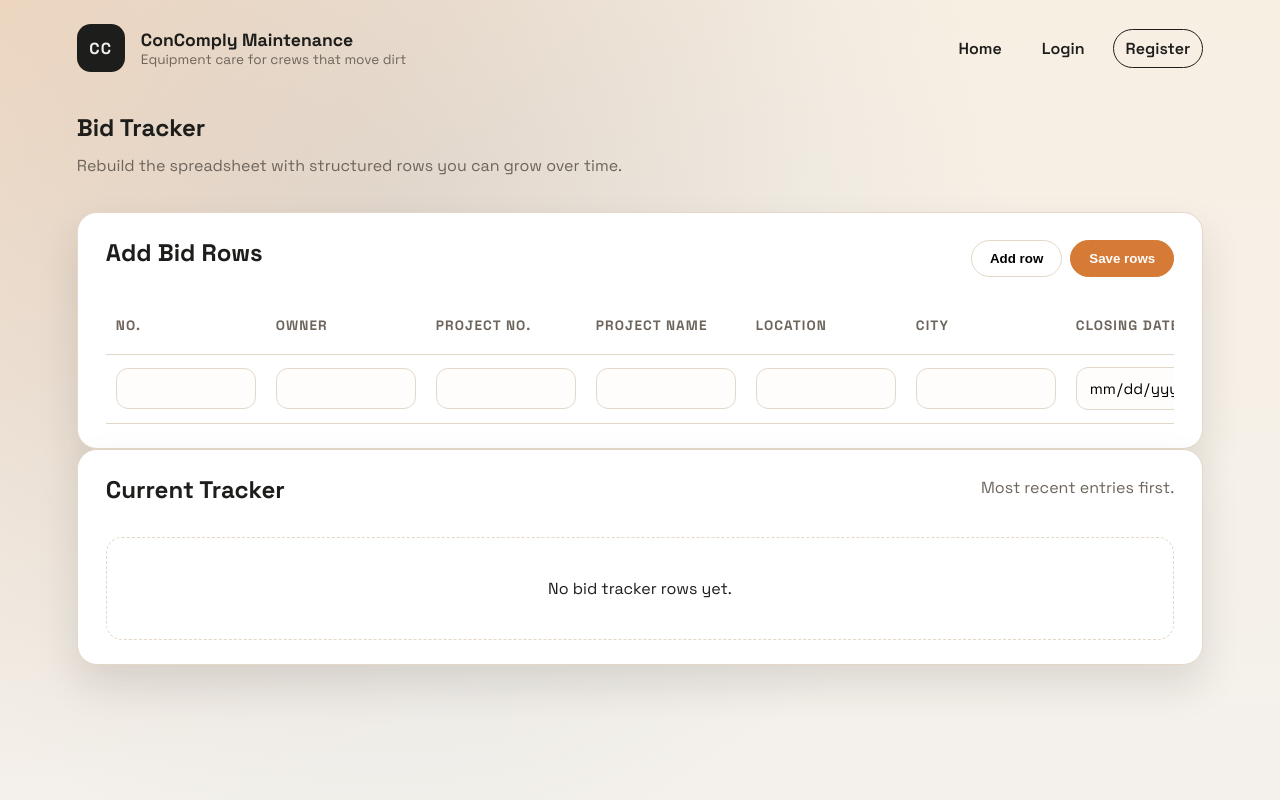
After one commit to Klodmy/concomply2, a Flask app: template templates/bid_tracker.html in a window 1280 px wide. The commit adds this page. Run offline with Flask 3, Linux system fonts and the light colour scheme; the template is opened without the code that fills it, so the values that code supplies are empty.

Commit message:
added bids

```diff
--- a/app.py
+++ b/app.py
@@ -24,6 +24,7 @@ from models import (
     RepairCostItem,
     EquipmentCheckIn,
     AuditLog,
+    BidTrackerEntry,
 )
 from utils import hash_password, verify_password
 
@@ -135,6 +136,31 @@ def parse_cost_items(descriptions, amounts):
         items.append((desc, value))
         total += value
     return items, total
+
+def parse_optional_int(value, field_name, row_index):
+    if value is None or value == "":
+        return None
+    try:
+        return int(value)
+    except ValueError as exc:
+        raise ValueError(f"Row {row_index}: {field_name} must be a whole number.") from exc
+
+def parse_optional_float(value, field_name, row_index):
+    if value is None or value == "":
+        return None
+    try:
+        return float(value)
+    except ValueError as exc:
+        raise ValueError(f"Row {row_index}: {field_name} must be a number.") from exc
+
+def validate_choice(value, allowed_values, field_name, row_index=None):
+    if value is None or value == "":
+        return None
+    if value not in allowed_values:
+        prefix = f"Row {row_index}: " if row_index else ""
+        allowed_text = ", ".join(allowed_values)
+        raise ValueError(f"{prefix}{field_name} must be one of: {allowed_text}.")
+    return value
 
 def log_action(user, action, entity, entity_id=None, details=None):
     entry = AuditLog(
@@ -281,6 +307,154 @@ def team(user):
     db.session.commit()
     flash("Team member created.", "success")
     return redirect(url_for("team"))
+
+@app.route("/bid-tracker", methods=["GET", "POST"])
+@login_required
+def bid_tracker(user):
+    allowed_roles = ("GC", "SUB", "PQ")
+    allowed_types = ("Municipal", "ICI/Private", "Subdivision", "MTO")
+    allowed_statuses = ("Submitted", "No Bid")
+
+    if request.method == "GET":
+        entries = (
+            BidTrackerEntry.query
+            .filter_by(admin_user_id=user.id)
+            .order_by(BidTrackerEntry.created_at.desc())
+            .all()
+        )
+        return render_template("bid_tracker.html", entries=entries)
+
+    fields = {
+        "line_number": request.form.getlist("line_number"),
+        "owner": request.form.getlist("owner"),
+        "project_number": request.form.getlist("project_number"),
+        "project_name": request.form.getlist("project_name"),
+        "location": request.form.getlist("location"),
+        "city": request.form.getlist("city"),
+        "closing_date": request.form.getlist("closing_date"),
+        "closing_time": request.form.getlist("closing_time"),
+        "role": request.form.getlist("role"),
+        "asphalt_tonnage": request.form.getlist("asphalt_tonnage"),
+        "bid_type": request.form.getlist("bid_type"),
+        "estimator_responsible": request.form.getlist("estimator_responsible"),
+        "submission_status": request.form.getlist("submission_status"),
+        "notes_comments": request.form.getlist("notes_comments"),
+        "follow_up_notes": request.form.getlist("follow_up_notes"),
+        "gc_awarded": request.form.getlist("gc_awarded"),
+        "amount_award": request.form.getlist("amount_award"),
+    }
+    row_count = max((len(values) for values in fields.values()), default=0)
+    created = 0
+
+    try:
+        for index in range(row_count):
+            row_values = {key: (values[index] if index < len(values) else "") for key, values in fields.items()}
+            if not any(value.strip() for value in row_values.values() if isinstance(value, str)):
+                continue
+
+            row_index = index + 1
+            closing_date = (
+                datetime.strptime(row_values["closing_date"], "%Y-%m-%d").date()
+                if row_values["closing_date"]
+                else None
+            )
+            closing_time = (
+                datetime.strptime(row_values["closing_time"], "%H:%M").time()
+                if row_values["closing_time"]
+                else None
+            )
+            entry = BidTrackerEntry(
+                admin_user_id=user.id,
+                line_number=parse_optional_int(row_values["line_number"], "No.", row_index),
+                owner=row_values["owner"].strip() or None,
+                project_number=row_values["project_number"].strip() or None,
+                project_name=row_values["project_name"].strip() or None,
+                location=row_values["location"].strip() or None,
+                city=row_values["city"].strip() or None,
+                closing_date=closing_date,
+                closing_time=closing_time,
+                role=validate_choice(row_values["role"].strip(), allowed_roles, "Role", row_index),
+                asphalt_tonnage=parse_optional_float(row_values["asphalt_tonnage"], "Asphalt Tonnage", row_index),
+                bid_type=validate_choice(row_values["bid_type"].strip(), allowed_types, "Type", row_index),
+                estimator_responsible=row_values["estimator_responsible"].strip() or None,
+                submission_status=validate_choice(row_values["submission_status"].strip(), allowed_statuses, "Bid Status", row_index),
+                notes_comments=row_values["notes_comments"].strip() or None,
+                follow_up_notes=row_values["follow_up_notes"].strip() or None,
+                gc_awarded=row_values["gc_awarded"].strip() or None,
+                amount_award=parse_optional_float(row_values["amount_award"], "Amount of Award", row_index),
+            )
+            db.session.add(entry)
+            created += 1
+
+        if created == 0:
+            flash("No rows were added. Fill out at least one field.", "error")
+            return redirect(url_for("bid_tracker"))
+
+        log_action(user, "create", "bid_tracker_entry", details=f"rows={created}")
+        db.session.commit()
+        flash(f"{created} row(s) added to the bid tracker.", "success")
+        return redirect(url_for("bid_tracker"))
+    except ValueError as exc:
+        db.session.rollback()
+        flash(str(exc), "error")
+        return redirect(url_for("bid_tracker"))
+    except Exception:
+        db.session.rollback()
+        app.logger.exception("Error saving bid tracker entries")
+        flash("Error saving bid tracker entries. Please try again.", "error")
+        return redirect(url_for("bid_tracker"))
+
+@app.route("/bid-tracker/<int:entry_id>/update", methods=["POST"])
+@login_required
+def update_bid_tracker_entry(user, entry_id):
+    allowed_roles = ("GC", "SUB", "PQ")
+    allowed_types = ("Municipal", "ICI/Private", "Subdivision", "MTO")
+    allowed_statuses = ("Submitted", "No Bid")
+
+    entry = BidTrackerEntry.query.filter_by(id=entry_id, admin_user_id=user.id).first()
+    if not entry:
+        flash("Bid tracker entry not found.", "error")
+        return redirect(url_for("bid_tracker"))
+
+    try:
+        closing_date_raw = request.form.get("closing_date")
+        closing_time_raw = request.form.get("closing_time")
+        entry.line_number = parse_optional_int(request.form.get("line_number"), "No.", 1)
+        entry.owner = (request.form.get("owner") or "").strip() or None
+        entry.project_number = (request.form.get("project_number") or "").strip() or None
+        entry.project_name = (request.form.get("project_name") or "").strip() or None
+        entry.location = (request.form.get("location") or "").strip() or None
+        entry.city = (request.form.get("city") or "").strip() or None
+        entry.closing_date = (
+            datetime.strptime(closing_date_raw, "%Y-%m-%d").date()
+            if closing_date_raw
+            else None
+        )
+        entry.closing_time = (
+            datetime.strptime(closing_time_raw, "%H:%M").time()
+            if closing_time_raw
+            else None
+        )
+        entry.role = validate_choice((request.form.get("role") or "").strip(), allowed_roles, "Role")
+        entry.asphalt_tonnage = parse_optional_float(request.form.get("asphalt_tonnage"), "Asphalt Tonnage", 1)
+        entry.bid_type = validate_choice((request.form.get("bid_type") or "").strip(), allowed_types, "Type")
+        entry.estimator_responsible = (request.form.get("estimator_responsible") or "").strip() or None
+        entry.submission_status = validate_choice((request.form.get("submission_status") or "").strip(), allowed_statuses, "Bid Status")
+        entry.notes_comments = (request.form.get("notes_comments") or "").strip() or None
+        entry.follow_up_notes = (request.form.get("follow_up_notes") or "").strip() or None
+        entry.gc_awarded = (request.form.get("gc_awarded") or "").strip() or None
+        entry.amount_award = parse_optional_float(request.form.get("amount_award"), "Amount of Award", 1)
+        log_action(user, "update", "bid_tracker_entry", entry.id)
+        db.session.commit()
+        flash("Bid tracker entry updated.", "success")
+    except ValueError as exc:
+        db.session.rollback()
+        flash(str(exc), "error")
+    except Exception:
+        db.session.rollback()
+        app.logger.exception("Error updating bid tracker entry")
+        flash("Error updating bid tracker entry. Please try again.", "error")
+    return redirect(url_for("bid_tracker"))
 
 @app.route("/add_equipment", methods=["GET", "POST"])
 @login_required
--- a/create_db.py
+++ b/create_db.py
@@ -10,6 +10,7 @@ from models import (
     RepairCostItem,
     EquipmentCheckIn,
     AuditLog,
+    BidTrackerEntry,
 )
 import os
 
--- a/static/app.css
+++ b/static/app.css
@@ -193,6 +193,11 @@ p {
     width: 100%;
 }
 
+.button.small {
+    padding: 6px 12px;
+    font-size: 0.85rem;
+}
+
 .split {
     display: grid;
     gap: 24px;
@@ -281,6 +286,30 @@ p {
     width: 100%;
     overflow-x: auto;
     margin-top: 16px;
+}
+
+.table-input {
+    width: 100%;
+    min-width: 140px;
+    border-radius: 10px;
+    border: 1px solid var(--border);
+    padding: 8px 10px;
+    font-family: inherit;
+    font-size: 0.9rem;
+    background: #fffdfb;
+}
+
+.bid-table th,
+.bid-table td {
+    vertical-align: middle;
+}
+
+.status-submitted {
+    background: rgba(46, 125, 50, 0.12);
+}
+
+.status-no-bid {
+    background: rgba(195, 71, 45, 0.12);
 }
 
 table {
--- a/static/app.js
+++ b/static/app.js
@@ -26,8 +26,12 @@ document.addEventListener("DOMContentLoaded", () => {
 
         const addRow = () => {
             const clone = templateRow.cloneNode(true);
-            clone.querySelectorAll("input").forEach((input) => {
-                input.value = "";
+            clone.querySelectorAll("input, select, textarea").forEach((field) => {
+                if (field.tagName === "SELECT") {
+                    field.selectedIndex = 0;
+                } else {
+                    field.value = "";
+                }
             });
             section.appendChild(clone);
             updateRemoveButtons();
@@ -50,4 +54,47 @@ document.addEventListener("DOMContentLoaded", () => {
 
         updateRemoveButtons();
     });
+
+    const bidTable = document.querySelector("[data-bid-rows]");
+    if (bidTable) {
+        const addButton = document.querySelector("[data-add-bid-row]");
+        const templateRow = bidTable.querySelector("[data-bid-row]");
+
+        const updateRemoveButtons = () => {
+            const rows = bidTable.querySelectorAll("[data-bid-row]");
+            rows.forEach((row) => {
+                const removeButton = row.querySelector("[data-remove-bid-row]");
+                if (removeButton) {
+                    removeButton.disabled = rows.length === 1;
+                    removeButton.style.opacity = rows.length === 1 ? "0.5" : "1";
+                }
+            });
+        };
+
+        const addRow = () => {
+            const clone = templateRow.cloneNode(true);
+            clone.querySelectorAll("input").forEach((input) => {
+                input.value = "";
+            });
+            bidTable.appendChild(clone);
+            updateRemoveButtons();
+        };
+
+        bidTable.addEventListener("click", (event) => {
+            const removeButton = event.target.closest("[data-remove-bid-row]");
+            if (removeButton) {
+                const rows = bidTable.querySelectorAll("[data-bid-row]");
+                if (rows.length > 1) {
+                    removeButton.closest("[data-bid-row]").remove();
+                    updateRemoveButtons();
+                }
+            }
+        });
+
+        if (addButton) {
+            addButton.addEventListener("click", addRow);
+        }
+
+        updateRemoveButtons();
+    }
 });
--- a/templates/base.html
+++ b/templates/base.html
@@ -22,6 +22,7 @@
             {% if session.get("user_id") %}
                 <a href="{{ url_for('dashboard') }}">Dashboard</a>
                 <a href="{{ url_for('add_equipment') }}">Equipment</a>
+                <a href="{{ url_for('bid_tracker') }}">Bid Tracker</a>
                 {% if current_user and current_user.role == "admin" %}
                     <a href="{{ url_for('team') }}">Team</a>
                 {% endif %}
--- /dev/null
+++ b/templates/bid_tracker.html
@@ -0,0 +1,211 @@
+{% extends "base.html" %}
+
+{% block title %}Bid Tracker | ConComply{% endblock %}
+
+{% block content %}
+<section class="detail-header">
+    <div>
+        <h1>Bid Tracker</h1>
+        <p class="muted">Rebuild the spreadsheet with structured rows you can grow over time.</p>
+    </div>
+</section>
+
+<div class="panel wide" data-reveal>
+    <div class="panel-header">
+        <h2>Add Bid Rows</h2>
+        <div class="actions">
+            <button class="button ghost" type="button" data-add-bid-row>Add row</button>
+            <button class="button primary" type="submit" form="bid-tracker-form">Save rows</button>
+        </div>
+    </div>
+    <form class="form" id="bid-tracker-form" method="POST" action="{{ url_for('bid_tracker') }}">
+        <input type="hidden" name="csrf_token" value="{{ csrf_token }}">
+        <div class="table-wrap">
+            <table class="bid-table">
+                <thead>
+                    <tr>
+                        <th>No.</th>
+                        <th>Owner</th>
+                        <th>Project No.</th>
+                        <th>Project Name</th>
+                        <th>Location</th>
+                        <th>City</th>
+                        <th>Closing Date</th>
+                        <th>Closing Time</th>
+                        <th>Role</th>
+                        <th>Asphalt Tonnage</th>
+                        <th>Type</th>
+                        <th>Estimator Responsible</th>
+                        <th>Submission Status</th>
+                        <th>Notes and Comments</th>
+                        <th>Follow Up Notes for Submission</th>
+                        <th>GC Awarded</th>
+                        <th>Amount of Award</th>
+                        <th>Actions</th>
+                    </tr>
+                </thead>
+                <tbody data-bid-rows>
+                    <tr data-bid-row>
+                        <td><input class="table-input" type="number" name="line_number" min="1"></td>
+                        <td><input class="table-input" type="text" name="owner"></td>
+                        <td><input class="table-input" type="text" name="project_number"></td>
+                        <td><input class="table-input" type="text" name="project_name"></td>
+                        <td><input class="table-input" type="text" name="location"></td>
+                        <td><input class="table-input" type="text" name="city"></td>
+                        <td><input class="table-input" type="date" name="closing_date"></td>
+                        <td><input class="table-input" type="time" name="closing_time"></td>
+                        <td>
+                            <select class="table-input" name="role">
+                                <option value=""></option>
+                                <option value="GC">GC</option>
+                                <option value="SUB">SUB</option>
+                                <option value="PQ">PQ</option>
+                            </select>
+                        </td>
+                        <td><input class="table-input" type="number" step="0.01" name="asphalt_tonnage"></td>
+                        <td>
+                            <select class="table-input" name="bid_type">
+                                <option value=""></option>
+                                <option value="Municipal">Municipal</option>
+                                <option value="ICI/Private">ICI/Private</option>
+                                <option value="Subdivision">Subdivision</option>
+                                <option value="MTO">MTO</option>
+                            </select>
+                        </td>
+                        <td><input class="table-input" type="text" name="estimator_responsible"></td>
+                        <td>
+                            <select class="table-input" name="submission_status">
+                                <option value=""></option>
+                                <option value="Submitted">Submitted</option>
+                                <option value="No Bid">No Bid</option>
+                            </select>
+                        </td>
+                        <td><input class="table-input" type="text" name="notes_comments"></td>
+                        <td><input class="table-input" type="text" name="follow_up_notes"></td>
+                        <td><input class="table-input" type="text" name="gc_awarded"></td>
+                        <td><input class="table-input" type="number" step="0.01" name="amount_award"></td>
+                        <td>
+                            <button class="button ghost small" type="button" data-remove-bid-row>Remove</button>
+                        </td>
+                    </tr>
+                </tbody>
+            </table>
+        </div>
+    </form>
+</div>
+
+<div class="panel wide" data-reveal>
+    <div class="panel-header">
+        <h2>Current Tracker</h2>
+        <p class="muted">Most recent entries first.</p>
+    </div>
+    {% if entries %}
+        <div class="table-wrap">
+            <table>
+                <thead>
+                    <tr>
+                        <th>No.</th>
+                        <th>Owner</th>
+                        <th>Project No.</th>
+                        <th>Project Name</th>
+                        <th>Location</th>
+                        <th>City</th>
+                        <th>Closing Date</th>
+                        <th>Closing Time</th>
+                        <th>Role</th>
+                        <th>Asphalt Tonnage</th>
+                        <th>Type</th>
+                        <th>Estimator Responsible</th>
+                        <th>Submission Status</th>
+                        <th>Notes and Comments</th>
+                        <th>Follow Up Notes for Submission</th>
+                        <th>GC Awarded</th>
+                        <th>Amount of Award</th>
+                        <th>Actions</th>
+                    </tr>
+                </thead>
+                <tbody>
+                    {% for entry in entries %}
+                        <tr>
+                            <td>
+                                <input class="table-input" type="number" name="line_number" min="1" form="entry-form-{{ entry.id }}" value="{{ entry.line_number or '' }}">
+                            </td>
+                            <td>
+                                <input class="table-input" type="text" name="owner" form="entry-form-{{ entry.id }}" value="{{ entry.owner or '' }}">
+                            </td>
+                            <td>
+                                <input class="table-input" type="text" name="project_number" form="entry-form-{{ entry.id }}" value="{{ entry.project_number or '' }}">
+                            </td>
+                            <td>
+                                <input class="table-input" type="text" name="project_name" form="entry-form-{{ entry.id }}" value="{{ entry.project_name or '' }}">
+                            </td>
+                            <td>
+                                <input class="table-input" type="text" name="location" form="entry-form-{{ entry.id }}" value="{{ entry.location or '' }}">
+                            </td>
+                            <td>
+                                <input class="table-input" type="text" name="city" form="entry-form-{{ entry.id }}" value="{{ entry.city or '' }}">
+                            </td>
+                            <td>
+                                <input class="table-input" type="date" name="closing_date" form="entry-form-{{ entry.id }}" value="{{ entry.closing_date }}">
+                            </td>
+                            <td>
+                                <input class="table-input" type="time" name="closing_time" form="entry-form-{{ entry.id }}" value="{{ entry.closing_time.strftime('%H:%M') if entry.closing_time else '' }}">
+                            </td>
+                            <td>
+                                <select class="table-input" name="role" form="entry-form-{{ entry.id }}">
+                                    <option value="" {% if not entry.role %}selected{% endif %}></option>
+                                    <option value="GC" {% if entry.role == "GC" %}selected{% endif %}>GC</option>
+                                    <option value="SUB" {% if entry.role == "SUB" %}selected{% endif %}>SUB</option>
+                                    <option value="PQ" {% if entry.role == "PQ" %}selected{% endif %}>PQ</option>
+                                </select>
+                            </td>
+                            <td>
+                                <input class="table-input" type="number" step="0.01" name="asphalt_tonnage" form="entry-form-{{ entry.id }}" value="{{ entry.asphalt_tonnage or '' }}">
+                            </td>
+                            <td>
+                                <select class="table-input" name="bid_type" form="entry-form-{{ entry.id }}">
+                                    <option value="" {% if not entry.bid_type %}selected{% endif %}></option>
+                                    <option value="Municipal" {% if entry.bid_type == "Municipal" %}selected{% endif %}>Municipal</option>
+                                    <option value="ICI/Private" {% if entry.bid_type == "ICI/Private" %}selected{% endif %}>ICI/Private</option>
+                                    <option value="Subdivision" {% if entry.bid_type == "Subdivision" %}selected{% endif %}>Subdivision</option>
+                                    <option value="MTO" {% if entry.bid_type == "MTO" %}selected{% endif %}>MTO</option>
+                                </select>
+                            </td>
+                            <td>
+                                <input class="table-input" type="text" name="estimator_responsible" form="entry-form-{{ entry.id }}" value="{{ entry.estimator_responsible or '' }}">
+                            </td>
+                            <td class="{% if entry.submission_status == 'Submitted' %}status-submitted{% elif entry.submission_status == 'No Bid' %}status-no-bid{% endif %}">
+                                <select class="table-input" name="submission_status" form="entry-form-{{ entry.id }}">
+                                    <option value="" {% if not entry.submission_status %}selected{% endif %}></option>
+                                    <option value="Submitted" {% if entry.submission_status == "Submitted" %}selected{% endif %}>Submitted</option>
+                                    <option value="No Bid" {% if entry.submission_status == "No Bid" %}selected{% endif %}>No Bid</option>
+                                </select>
+                            </td>
+                            <td>
+                                <input class="table-input" type="text" name="notes_comments" form="entry-form-{{ entry.id }}" value="{{ entry.notes_comments or '' }}">
+                            </td>
+                            <td>
+                                <input class="table-input" type="text" name="follow_up_notes" form="entry-form-{{ entry.id }}" value="{{ entry.follow_up_notes or '' }}">
+                            </td>
+                            <td>
+                                <input class="table-input" type="text" name="gc_awarded" form="entry-form-{{ entry.id }}" value="{{ entry.gc_awarded or '' }}">
+                            </td>
+                            <td>
+                                <input class="table-input" type="number" step="0.01" name="amount_award" form="entry-form-{{ entry.id }}" value="{{ entry.amount_award or '' }}">
+                            </td>
+                            <td>
+                                <form id="entry-form-{{ entry.id }}" method="POST" action="{{ url_for('update_bid_tracker_entry', entry_id=entry.id) }}">
+                                    <input type="hidden" name="csrf_token" value="{{ csrf_token }}">
+                                    <button class="button ghost small" type="submit">Save</button>
+                                </form>
+                            </td>
+                        </tr>
+                    {% endfor %}
+                </tbody>
+            </table>
+        </div>
+    {% else %}
+        <div class="empty-state">No bid tracker rows yet.</div>
+    {% endif %}
+</div>
+{% endblock %}
```
Also changed, not shown: models.py (+24 -2 lines).
